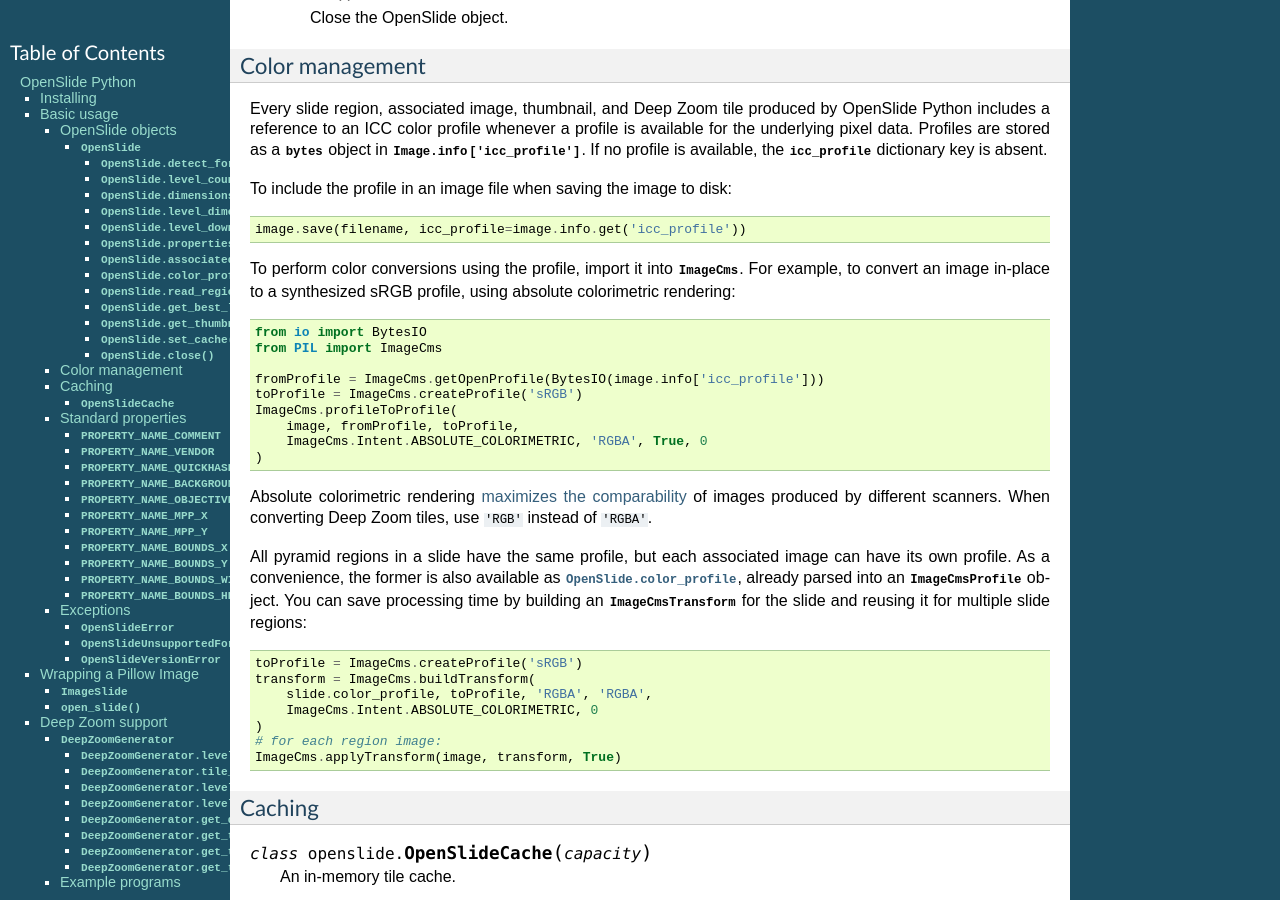
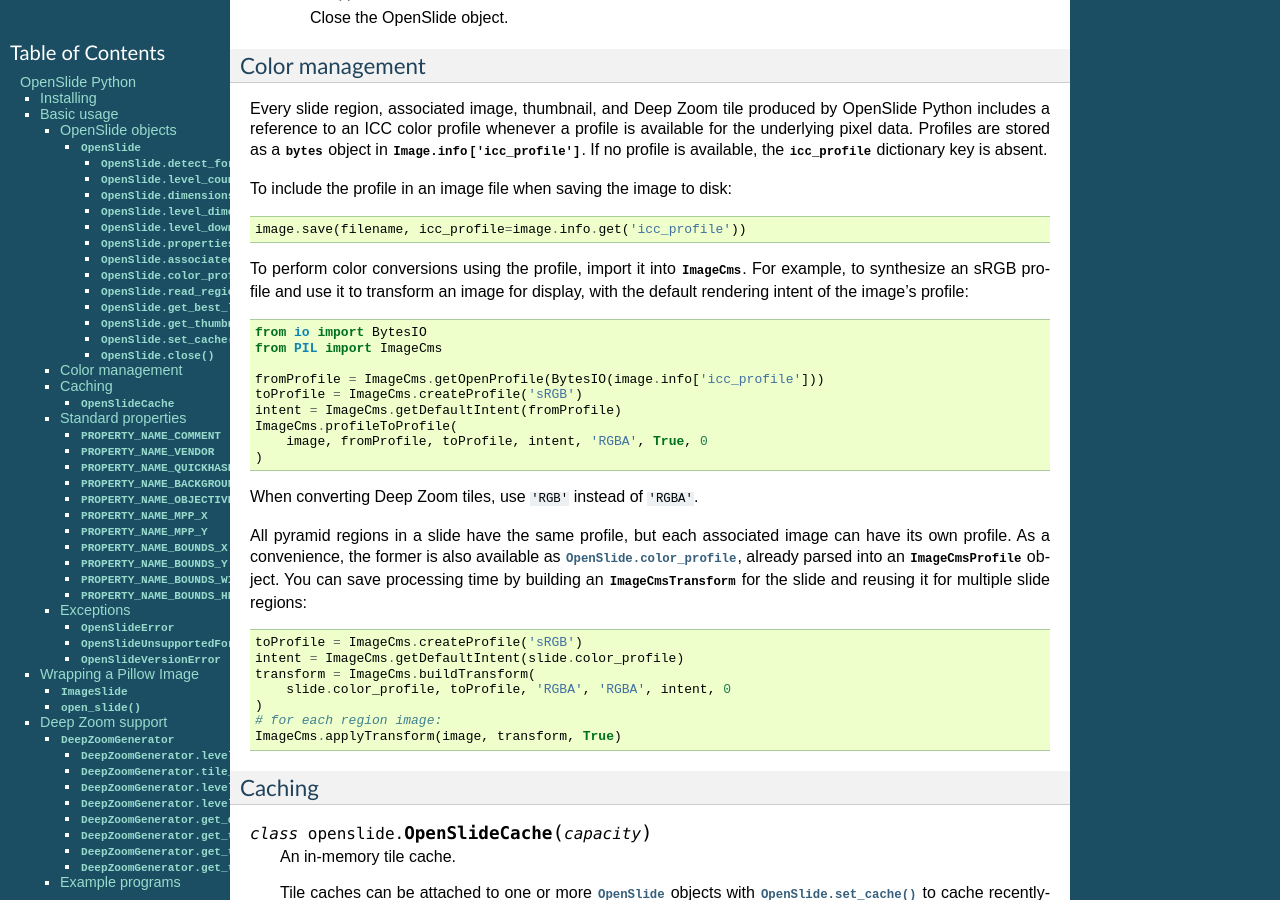
Before and after one commit to openslide/openslide-python, a Sphinx documentation site: the page built from doc/index.rst, in a window 1280 px wide and 900 px high, scrolled down 2748 px. Built offline with Sphinx 7.4.7, drawn with Linux system fonts in a browser that asks for light colours.

Commit message:
Default to default rendering intent from slide ICC profile
ICC profiles don't necessarily support all rendering intents, and aren't
necessarily optimized for all the intents they do support.  They can also
be queried for the rendering intent recommended by the profile creator.
Use that by default, instead of absolute colorimetric.

Signed-off-by: Benjamin Gilbert <bgilbert@cs.cmu.edu>

```diff
--- a/doc/index.rst
+++ b/doc/index.rst
@@ -213,22 +213,21 @@
     image.save(filename, icc_profile=image.info.get('icc_profile'))
 
 To perform color conversions using the profile, import it into
-:mod:`ImageCms <PIL.ImageCms>`.  For example, to convert an image in-place
-to a synthesized sRGB profile, using absolute colorimetric rendering::
+:mod:`ImageCms <PIL.ImageCms>`.  For example, to synthesize an sRGB profile
+and use it to transform an image for display, with the default rendering
+intent of the image's profile::
 
     from io import BytesIO
     from PIL import ImageCms
 
     fromProfile = ImageCms.getOpenProfile(BytesIO(image.info['icc_profile']))
     toProfile = ImageCms.createProfile('sRGB')
+    intent = ImageCms.getDefaultIntent(fromProfile)
     ImageCms.profileToProfile(
-        image, fromProfile, toProfile,
-        ImageCms.Intent.ABSOLUTE_COLORIMETRIC, 'RGBA', True, 0
+        image, fromProfile, toProfile, intent, 'RGBA', True, 0
     )
 
-Absolute colorimetric rendering `maximizes the comparability`_ of images
-produced by different scanners.  When converting Deep Zoom tiles, use
-``'RGB'`` instead of ``'RGBA'``.
+When converting Deep Zoom tiles, use ``'RGB'`` instead of ``'RGBA'``.
 
 All pyramid regions in a slide have the same profile, but each associated
 image can have its own profile.  As a convenience, the former is also
@@ -238,14 +237,12 @@
 reusing it for multiple slide regions::
 
     toProfile = ImageCms.createProfile('sRGB')
+    intent = ImageCms.getDefaultIntent(slide.color_profile)
     transform = ImageCms.buildTransform(
-        slide.color_profile, toProfile, 'RGBA', 'RGBA',
-        ImageCms.Intent.ABSOLUTE_COLORIMETRIC, 0
+        slide.color_profile, toProfile, 'RGBA', 'RGBA', intent, 0
     )
     # for each region image:
     ImageCms.applyTransform(image, transform, True)
-
-.. _maximizes the comparability: https://www.ncbi.nlm.nih.gov/pmc/articles/PMC4478790/
 
 
 Caching
```
Also changed, not shown: 3 other files.
